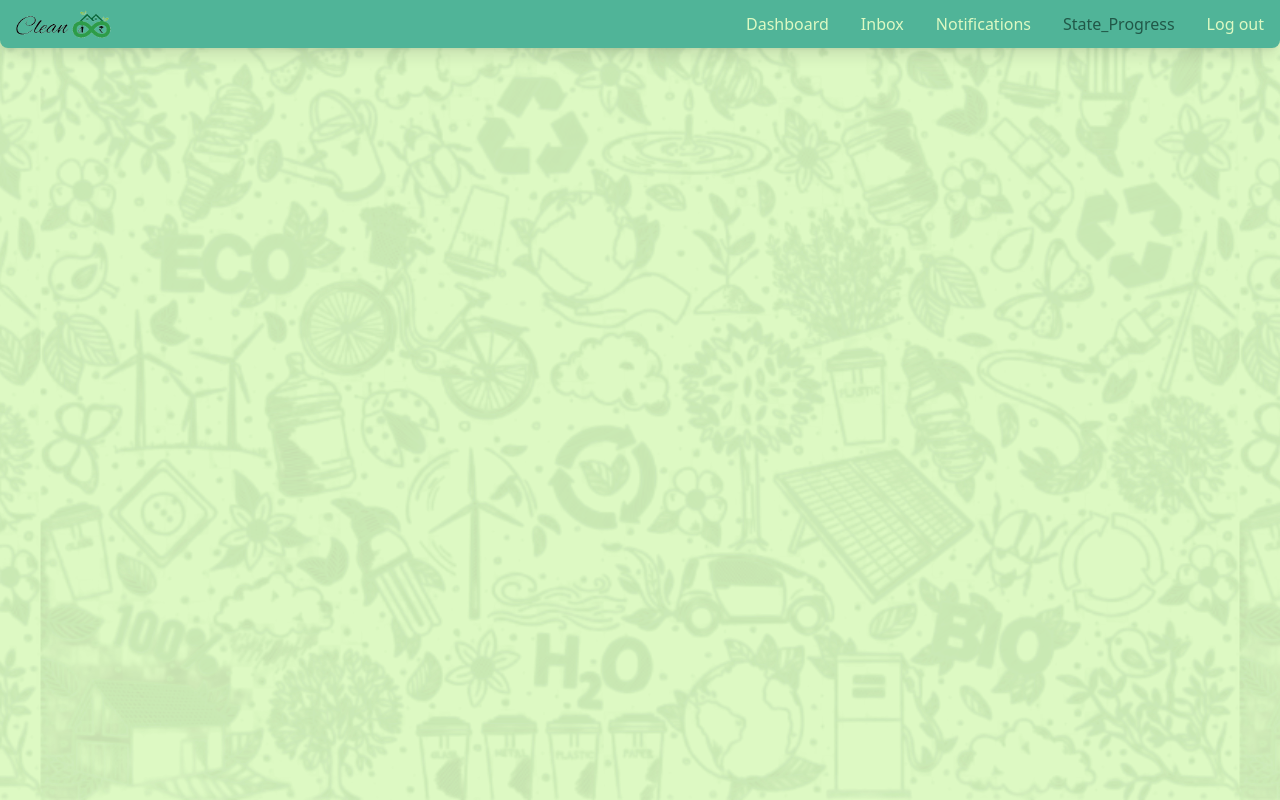
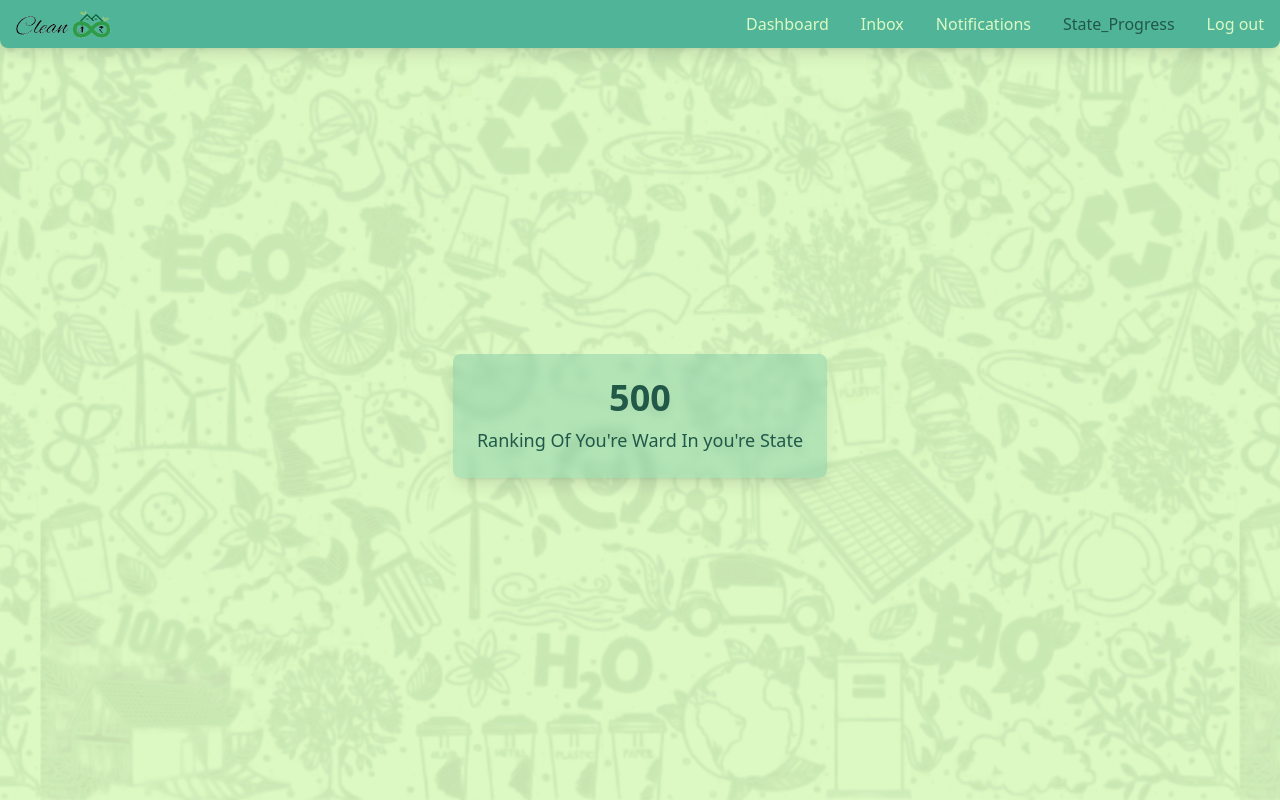
Before and after one commit to Densingh-123/cleaninfinity, a React (Vite) app in the folder client/: page /admin/state_progress in a window 1280 px wide. Built offline with nearby package versions, Linux system fonts and the light colour scheme.

Commit message:
Added StateProgress Page

```diff
--- /dev/null
+++ b/client/src/components/admin/StateProgress.jsx
@@ -0,0 +1,16 @@
+export default function StateProgress({totalUsersInWard}) {
+  return (
+    <div className='container flex items-center justify-center'>
+      <div className='drop rounded-lg shadow-md p-6 my-4'>
+        <p className='text-lg font-medium text-center'>
+          <span className='block text-4xl font-bold text-light'>
+            {totalUsersInWard}
+          </span>
+          <span className='block mt-2'>
+            Ranking Of You&apos;re Ward In you&apos;re State
+          </span>
+        </p>
+      </div>
+    </div>
+  )
+}
--- a/client/src/components/user/Layout.jsx
+++ b/client/src/components/user/Layout.jsx
@@ -2,7 +2,8 @@ import {
   BrowserRouter as Router,
   Route,
   Routes,
-  useLocation,Navigate
+  useLocation,
+  Navigate,
 } from "react-router-dom"
 import AuthComponent from "./AuthComp"
 import Dashboard from "./Dashboard"
@@ -40,6 +41,7 @@ import PingMe from "./PingMe"
 import Activity from "./Activity"
 import AdminAuth from "../admin/AdminAuth"
 import AdminDashboard from "../admin/AdminDashboard"
+import StateProgress from "../admin/StateProgress"
 
 function LayoutContent() {
   const [loading, setLoading] = useState(true)
@@ -73,8 +75,7 @@ function LayoutContent() {
         ))}
       <main>
         <Routes>
-          {/* Non-Admin Routes */}
-          <Route path="/" element={<Navigate to="/auth" replace />} />
+          <Route path='/' element={<Navigate to='/auth' replace />} />
           <Route
             path='/dashboard'
             element={
@@ -125,7 +126,6 @@ function LayoutContent() {
               )
             }
           />
-          {/* Admin Routes */}
           <Route path='/admin'>
             <Route
               path='dashboard'
@@ -136,6 +136,10 @@ function LayoutContent() {
                   totalUsersInWard={admin_totalUsersInWard}
                 />
               }
+            />
+            <Route
+              path='state_progress'
+              element={<StateProgress totalUsersInWard={500} />}
             />
             <Route
               path='auth'
```
